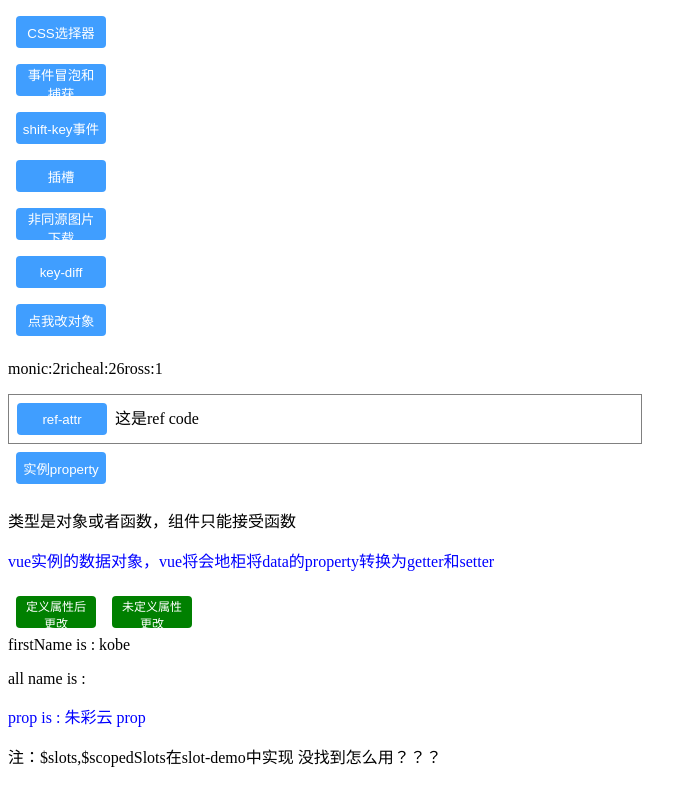
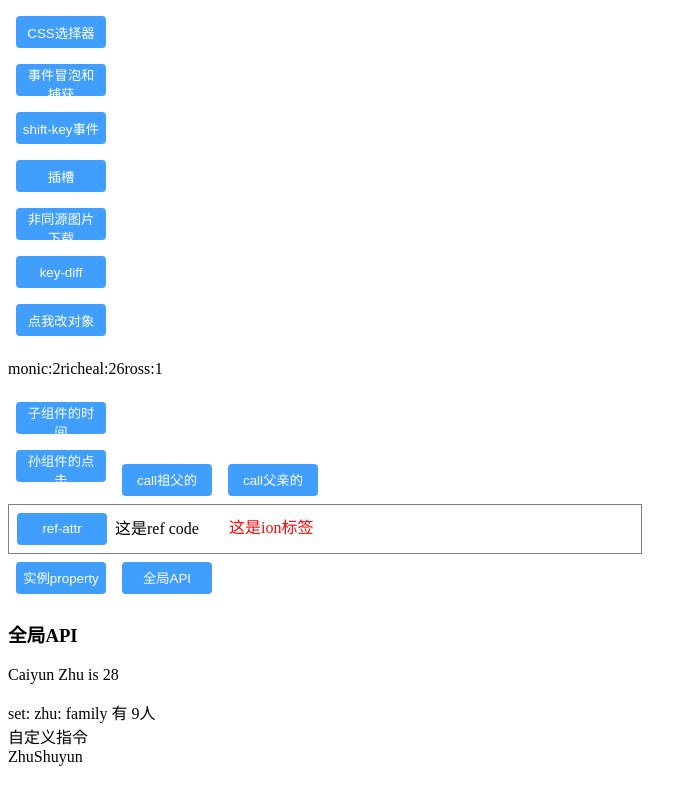
Before and after one commit to zhucaiyun/vue-demo, a Vue app: page / in a window 1280 px wide. Shown: the whole page, without its empty margins (0-697 px from the left). Built offline with nearby package versions, Linux system fonts and the light colour scheme.

Commit message:
feat:提交全局配置和全局API到component

```diff
--- a/src/components/data-diff.vue
+++ b/src/components/data-diff.vue
@@ -2,7 +2,7 @@
  * @Author       : zhucaiyun1@xdf.cn
  * @Date         : 2021-04-14 13:36:36
  * @LastEditors  : zhucaiyun1@xdf.cn
- * @LastEditTime : 2021-04-26 11:14:40
+ * @LastEditTime : 2021-04-27 15:34:32
  * @Description  : vue 特殊的attribute&客串一下ref-attrs
 -->
 <template>
@@ -10,7 +10,9 @@
     <p v-for="(item,index) in setData" :key="index">
       <span v-for="(i,n) in item.datas" :key="'change'+n">{{i.name}}:{{i.age}}</span>
     </p>
-    <grand-data-diff :grand-name="name" v-bind="$attrs"/>
+    <button @click="clickme">子组件的时间</button>
+    <!-- 父作用域中没有被prop接受的attribute；如果不加就不会传给grand-data-diff，但是本文件中$attrs中会识别 -->
+    <grand-data-diff :grand-name="name" @sayChild="sayChild" v-bind="$attrs" v-on="$listeners"/>
   </div>
 </template>
 <script>
@@ -31,12 +33,19 @@
       }
     },
     methods: {
-
+      clickme() {
+        console.log('子组件点击事件')
+      },
+      sayChild() {
+        console.log('I am child')
+      }
     },
     mounted() {
       console.log(this)
       console.log(this.$attrs)  // 是一个对象包含所有非property，class style id的属性
       console.log(this.getData)
+      console.log('------子组件的$listeners----------------------')
+      console.log(this.$listeners)
     }
   })
 </script>
--- a/src/components/grand-data-diff.vue
+++ b/src/components/grand-data-diff.vue
@@ -2,12 +2,14 @@
  * @Author       : zhucaiyun1@xdf.cn
  * @Date         : 2021-04-26 10:41:14
  * @LastEditors  : zhucaiyun1@xdf.cn
- * @LastEditTime : 2021-04-26 11:14:18
+ * @LastEditTime : 2021-04-27 16:13:51
  * @Description  : data-diff的子组件；vue-key-diff的孙组件
 -->
 <template>
   <div>
-
+   <button @click="grandClick">孙组件的点击</button>
+   <button @click="callSayHi">call祖父的</button>
+   <button @click="callSayChild">call父亲的</button>
   </div>
 </template>
 <script>
@@ -23,12 +25,22 @@
 
     },
     methods: {
-
+      grandClick() {
+        console.log('孙组件的点击时间')
+      },
+      callSayHi() {
+        this.$emit('sayHi')
+      },
+      callSayChild() {
+        this.$listeners.sayChild()
+      }
     },
     mounted() {
       console.log('孙组件的attrs')
       console.log(this.$attrs)
-      this.$attrs.name="zhushuyun"
+      this.$attrs.name="zhushuyun" //不会影响父级的
+      console.log('---------------------$listeners------------------')
+      console.log(this.$listeners)
     }
   })
 </script>
--- a/src/components/property/index.vue
+++ b/src/components/property/index.vue
@@ -2,7 +2,7 @@
  * @Author       : zhucaiyun1@xdf.cn
  * @Date         : 2021-04-19 15:07:14
  * @LastEditors  : zhucaiyun1@xdf.cn
- * @LastEditTime : 2021-04-26 09:58:56
+ * @LastEditTime : 2021-06-10 18:16:17
  * @Description  : property的例子
 -->
 <template>
@@ -20,10 +20,37 @@
       </div>
       <div>注：$slots,$scopedSlots在slot-demo中实现 没找到怎么用？？？</div>
       <!-- $attrs -->
+      <div>$attrs和¥listeners参考vue-key-diff,data-diff,grand-data-diff;</div>
+      <div v-for="(item,index) in wrong" :key="index">
+        {{item.age}}
+      </div>
+      <input type="text" @keyup.media-play-pause="vis">
+    </div>
+    <button @click="isShowGlobalAPI">全局API</button>
+    <div v-if="isShowGlobalAPI">
+      <h3>全局API</h3>
+      <div>
+        <!-- extend -->
+        <div id="mount-point">
+          <!-- 挂载extend -->
+
+        </div>
+        <div>
+          set:
+          zhu: family 有 {{zhu.num}}人
+        </div>
+        <div v-my-directive>
+          自定义指令
+        </div>
+        <div>{{filterData|my-filter}}</div>
+      </div>
+
     </div>
   </div>
 </template>
 <script>
+  import Vue from 'vue'
+  // extend  todo tempalte编译模版的模式有些问题 [https://www.yuque.com/silence-uta7r/wti0pl/nr1xk5/edit]
   export default({
     name: 'property',
     defineProperty: {
@@ -44,14 +71,67 @@
     },
     data() {
       return {
-        isShow: true,
+        isShow: false,
+        isShowGlobalAPI: true,
         $testIsDaili: '$property不会被vue代理',
         testObjChange: {
           firstName: 'kobe',
           lastName: 'bryant'
+        },
+        wrong: 3,
+        // _test_:'_开头不能定义',//Keys starting with with '_' are reserved in '_test_' group.
+        zhu: {
+
+        },
+        filterData: 'zhuShuyun'
+      }
+    },
+    created() {
+      var Profile = Vue.extend({
+        template: '<p>{{firstName}} {{lastName}} is {{age}}',
+        data(){
+          return {
+            firstName: 'Caiyun',
+            lastName: 'Zhu',
+            age: 28,
+
+          }
         }
-        // _test_:'_开头不能定义',//Keys starting with with '_' are reserved in '_test_' group.
-      }
+      })
+      Vue.nextTick(function(){
+        new Profile().$mount('#mount-point')
+      })
+      Vue.set(this.zhu,'num',9) //第一个参数不能是vue的实例或者根实例 普通的新属性vue无法探测不能尽兴响应式触发
+      // Vue.delete(this.zhu,'num')  //删除某个属性或者元素 用于避开vue不能检测到property被删除的限制
+      // 注册全局指令 todo 怎么使用呢
+      Vue.directive('my-directive',{
+        bind: function (el,binding,vnode) {
+          console.log('bind')
+          console.log(el)
+          console.log(binding)
+          console.log(vnode)
+        },
+        inserted: function(a,b,c,d) {
+          console.log(a,b,c,d)
+        },
+        update: function(a,b,c,d) {
+          console.log(a,b,c,d)
+        },
+        componentUpdated: function(a,b,c,d) {
+          console.log(a,b,c,d)
+        },
+        unbind: function(a,b,c,d) {
+          console.log(a,b,c,d)
+        }
+      })
+      Vue.directive('my-directive')// 需要使用install
+      Vue.filter('my-filter',function(value){
+        if(!value) return
+        value = value.toString()
+        return value.charAt(0).toUpperCase()+value.slice(1)
+      })
+      // component
+
     },
     mounted() {
       console.log(this.isShow)
@@ -72,6 +152,8 @@
       console.log(this.$isServer) // false
       console.log('--------------$attrs-------------')
       console.log(this.$attrs)
+      // this.zhu.num = 5
+      // this.zhu = {}
     },
     methods: {
       definedChange() {
@@ -81,7 +163,11 @@
         this.testObjChange = Object.assign({},this.testObjChange,{name:'kobe brant'}) // this is effect 有效的
         // this.testObjChange.name = 'kobe brant'
         console.log(this.testObjChange) //有name了但是页面没有响应
-      }
+      },
+      vis() {
+        console.log('zhu')
+      },
+
     }
   })
 </script>
--- a/src/components/ref-attr.vue
+++ b/src/components/ref-attr.vue
@@ -2,13 +2,14 @@
  * @Author       : zhucaiyun1@xdf.cn
  * @Date         : 2021-04-14 16:39:02
  * @LastEditors  : zhucaiyun1@xdf.cn
- * @LastEditTime : 2021-04-22 14:17:49
+ * @LastEditTime : 2021-06-10 10:22:04
  * @Description  : ref
 -->
 <template>
   <div class="ref-attr">
     <button @click="isShow=!isShow">ref-attr</button>
     <span>这是ref code</span>
+    <ion>这是ion标签</ion>
     <div v-if="isShow">
       <p ref='normalRef'>this is a normal document element</p>
       <button @click="changeKey">操控子组件的切换事件</button>
@@ -57,4 +58,8 @@
     width: 50%;
     border: 1px solid grey;
   }
+  ion {
+    color: red;
+    margin-left: 30px;
+  }
 </style>
--- a/src/components/vue-key-diff.vue
+++ b/src/components/vue-key-diff.vue
@@ -2,7 +2,7 @@
  * @Author       : zhucaiyun1@xdf.cn
  * @Date         : 2021-04-14 13:36:36
  * @LastEditors  : zhucaiyun1@xdf.cn
- * @LastEditTime : 2021-04-26 10:52:45
+ * @LastEditTime : 2021-04-27 16:16:51
  * @Description  : vue 特殊的attribute&客串一下ref-attrs
 -->
 <template>
@@ -21,7 +21,7 @@
     <div>
       <button @click="changeObj">点我改对象</button>
       <!-- v-bind="$attrs" -->
-      <data-diff :setData="dataObj" :getData="dataObj" name="zhucaiyun" id="dataDiff"></data-diff>
+      <data-diff :setData="dataObj" :getData="dataObj" name="zhucaiyun" id="dataDiff" @sayHi="sayHi" @sayName="sayName"></data-diff>
     </div>
   </div>
 </template>
@@ -83,6 +83,12 @@
             ]
           }
         ]
+      },
+      sayHi() {
+        console.log('sayHi hi')
+      },
+      sayName() {
+        console.log('hi,Monic')
       }
     }
   })
--- a/src/main.js
+++ b/src/main.js
@@ -2,10 +2,36 @@ import Vue from 'vue'
 import App from './App.vue'
 
 // Vue.config vue全局配置
-Vue.config.productionTip = true
-Vue.config.silent = true
+Vue.config.productionTip = true //true在浏览器开发工具的性能/时间线面板中启用对组件初始化，编译，渲染和打补丁的性能追踪
+Vue.config.silent = false// 取消日志和警告
 Vue.config.optionMergeStrategies._my_option = 2
+Vue.config.errorHandler=function(err,vm,info) {
+  console.log(err)
+  console.log(vm)
+  console.log(info)
+}
+Vue.config.warnHandler=function(err,vm,info) {
+  console.log(err,vm,info)
+}
+new Vue({
+  el: '#app',
+  render: h => h(App)
+})
 
-new Vue({
-  render: h => h(App),
-}).$mount('#app')
+Vue.config.devtools = true //设置后生成环境可以使用vue追踪
+
+// 忽略ion标签 TODO 怎么用的呢
+Vue.config.ignoredElements=[
+  'ref-attr',
+  /^ion/
+]
+// 自定义键位别名 这是什么用todo
+Vue.config.keyCodes={
+  "media-play-pause": 86,
+  up: [38,87]
+}
+
+// performance
+Vue.config.performance=true
+
+/*************************************全局api 这些功能也可以用于局部***********************************************/
```
